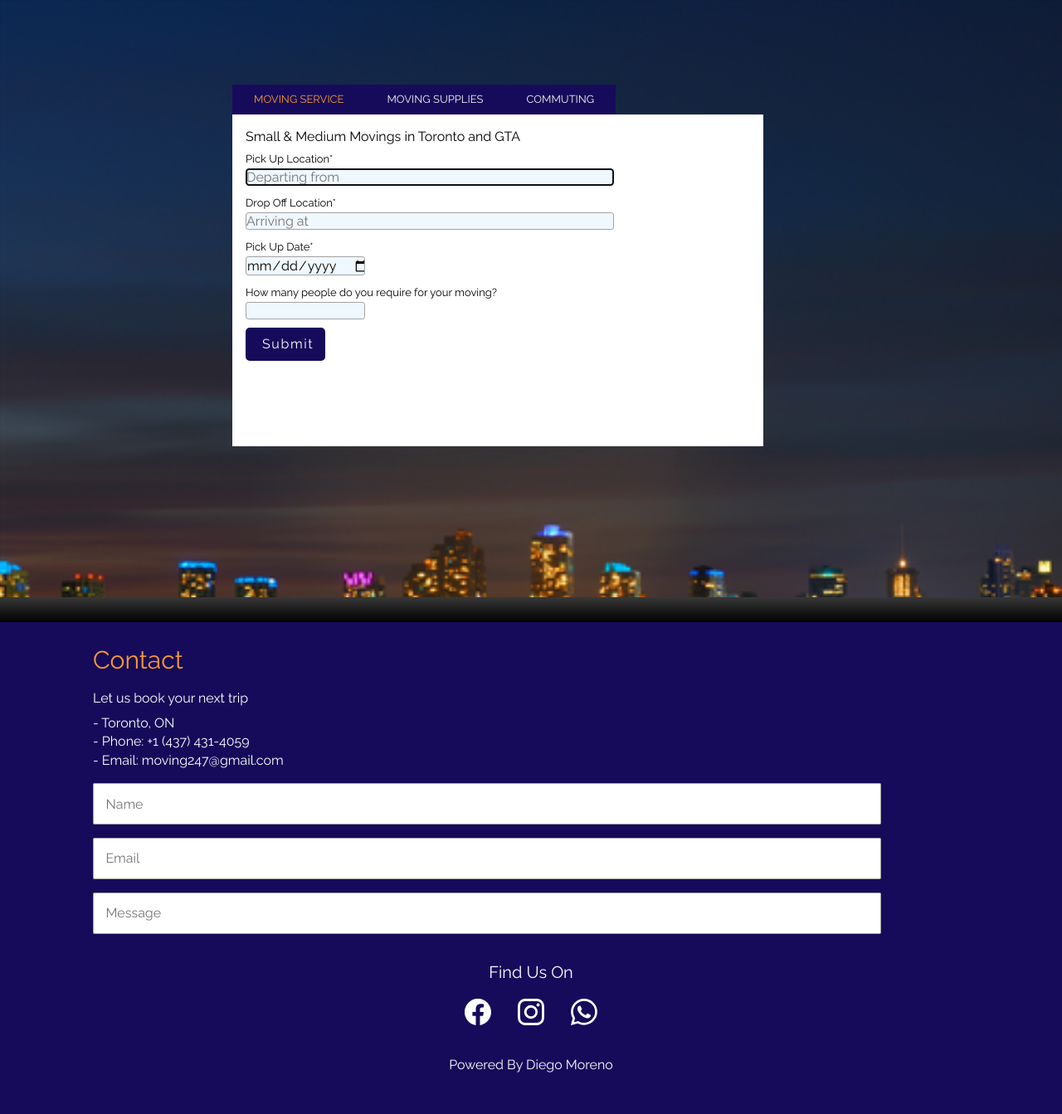
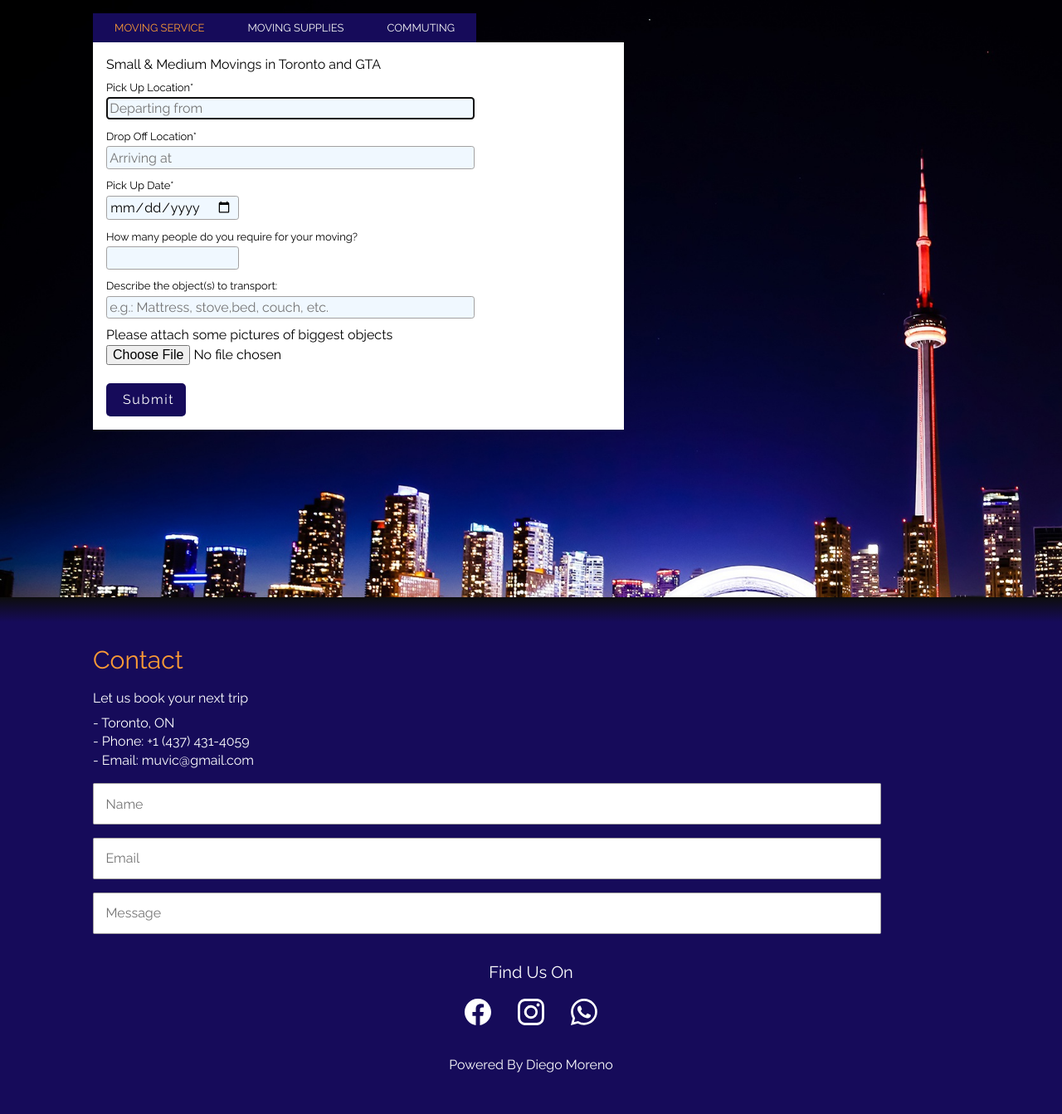
Before and after one commit to dalejomoreno/muvic, a PHP site: page /index.html in a window 1280 px wide. Shown: the part 80-1423 px from the top of the page at 83% size. Run offline with PHP 8.4, Linux system fonts and the light colour scheme.

Commit message:
New Background
Block as Flex
Background
Enhanced JS

```diff
--- a/css/styles.css
+++ b/css/styles.css
@@ -142,25 +142,26 @@
     }
 
     .main{
-        background-image: url(../img/toronto_color.jpg);
-        background-size: cover;
+        background-image: url(../img/toronto_color2.jpg);
+        background-size:cover;
 
         background-attachment: fixed;
         max-width: 100%;
 
         display: flex;
         flex-flow: row wrap;
-        justify-content: center;
-        align-items: center;
         min-height: 45em;
 
     }
-    .main-img{}
+
     .container{
         width: 60%;
         max-width: 45em;
+
         padding: 0 5em 5em 0;
-        margin: 1em;
+        margin: 1em 1em 1em 7em;
+
+
     }
     .container .ul{
         width: 100%;
@@ -182,35 +183,44 @@
         transition: all 0.5s ease;
         color: #FA9A36;
 
+
     }
-    .licor:hover{
+    .licor h2:hover{
 
         color:#FA9A36;
-        transform: scale(0.9);
+        transform: scale(1.2);
 
     }
     .container .subcontainer{
-        background-color: white;
-        min-height: 25em;
-        position: relative;
+        background-color: pink;
 
     }
+
     .subcontainer .block{
 
-        margin: 1em;
-        position: absolute;
-        width: 95%;
-        opacity: 0;
+
+        width: 100%;
+        background-color: white;
+        height: 0;
+
+        overflow: hidden;
+        margin: 0;
+        padding: 0;
     }
-    #moving{
-        z-index: 1;
+
+    .subcontainer .block.active{
+        height: auto;
+        margin: 0;
+        padding: 1em;
+
+        display: flex;
+        flex-flow: column wrap;
+
     }
-    .subcontainer .block.active{
-        opacity: 1;
-    }
+
     .subcontainer-label{
         font-size: 13px;
-        padding-right: 0.5em;
+        padding-right: 0.7em;
     }
     .block-h3{
         margin: 0em 0em 0.3em 0em;
@@ -222,10 +232,10 @@
         border: .1em solid rgb(163, 161, 161);
         border-radius: 0.2em;
         width: 73%;
-        padding: 0.em;
+        padding: 0.2em;
     }
     .block-input.short{
-        max-width: 9em;
+        max-width: 10em;
     }
     .button{
         background-color: #160B5A;
@@ -243,7 +253,7 @@
     }
     .space{
         height: 30px;
-        background: linear-gradient(rgb(53, 52, 52, 0.986),black);
+        background: linear-gradient(rgba(9, 9, 9, 0.986),#160b5a);
     }
     .footer{
         background-color: #160b5a;
@@ -316,16 +326,6 @@
         color: white;
     }
 
-
-    form.block{
-        display: inline-block;
-    }
-    #moving{
-        opacity: 1;
-    }
-
-
-
     @media (max-width:903px) {
         .container{
             padding: 0;
@@ -355,7 +355,7 @@
 
 
 
-/*page*/
+/* page */
 
 .page-container{
     display: flex;
--- a/index.html
+++ b/index.html
@@ -3,7 +3,7 @@
 <head>
   <meta charset="UTF-8">
   <meta name="viewport" content="width=device-width, initial-scale=1.0">
-  <title>GO Truck | Toronto</title>
+  <title>MUVIC | Toronto</title>
   <link href="./css/styles.css" rel="stylesheet">
   <link rel="preconnect" href="https://fonts.googleapis.com">
 <link rel="preconnect" href="https://fonts.gstatic.com" crossorigin>
@@ -30,14 +30,15 @@
     <div class="container">
   <!-- Main-Content -->
       <!-- Main-Taps -->
+
       <ul class="ul">
-        <li class="licor active" onclick="openLink(event,'moving');">Moving Service</li>
-        <li class="licor" onclick="openLink(event,'transporting');">Moving Supplies</li>
-        <li class="licor" onclick="openLink(event,'commuting');">Commuting</li>
+        <li class="licor active"><h2>Moving Service</h2></li>
+        <li class="licor"><h2>Moving Supplies</h2></li>
+        <li class="licor"><h2>Commuting</h2></li>
       </ul>
   <!-- Moving -->
       <div class="subcontainer">
-        <form class="block" id="moving" action="page.html">
+        <form class="block active" id="moving" action="page.html">
           <h3 class="block-h3">Small & Medium Movings in Toronto and GTA</h3>
           <div>
             <label for="input_label1" class="subcontainer-label">Pick Up Location*</label>
@@ -63,12 +64,24 @@
               <option value="0"></option>
               <option value="1"></option>
               <option value="2"></option>
+              <option value="Not sure"></option>
             </datalist>
           </div>
+
+          <div>
+            <label class="subcontainer-label">Describe the object(s) to transport:</label>
+            <input class="block-input" type="text" name="transporting_description" placeholder="e.g.: Mattress, stove,bed, couch, etc." required>
+          </div>
+
+          <div class="attachImg">
+            <label for="image">Please attach some pictures of biggest objects</label>
+            <input type="file" name="image" accept="image/*"/><br/>
+          </div>
+
           <button class="button" type="submit" name='register1'>Submit</button>
         </form>
   <!-- Transporting Tap -->
-        <form class="block" id="transporting" action="page.html">
+        <form class="block " id="transporting" action="page.html">
           <h3 class="block-h3">The Most Reliable Transportation Service In and Around Toronto</h3>
           <div>
             <label class="subcontainer-label">Pick Up Location*</label>
@@ -87,7 +100,7 @@
 
           <div>
             <label class="subcontainer-label">Describe the object(s) to transport:</label>
-            <input class="block-input" type="text" name="transporting_description" placeholder="e.g.: Stove,bed, couch, etc." required>
+            <input class="block-input" type="text" name="transporting_description" placeholder="e.g.: Mattress, stove,bed, couch, etc." required>
           </div>
           <button class="button" type="submit" name="register2">Submit</button>
         </form>
@@ -142,7 +155,7 @@
     <div class="footer subcontainer-short">
       <h3 class="h3" id="contact">Contact</h3>
       <p class="p">Let us book your next trip</p>
-      <p class="p">-  Toronto, ON<br>-  Phone: +1 (437) 431-4059<br>-  Email: moving247@gmail.com</p>
+      <p class="p">-  Toronto, ON<br>-  Phone: +1 (437) 431-4059<br>-  Email: muvic@gmail.com</p>
 
 
     <form class="form-footer">
--- a/page.html
+++ b/page.html
@@ -3,7 +3,7 @@
 <head>
   <meta charset="UTF-8">
   <meta name="viewport" content="width=device-width, initial-scale=1.0">
-  <title>GO Truck | Toronto</title>
+  <title>MUVIC | Toronto</title>
   <link href="./css/styles.css" rel="stylesheet">
   <link rel="preconnect" href="https://fonts.googleapis.com">
 <link rel="preconnect" href="https://fonts.gstatic.com" crossorigin>
@@ -16,7 +16,7 @@
 <body>
   <!-- Header -->
   <header class="header">
-    <a href="index.html" class="Header-a"><img src="img/logo_red.png" alt="image" class="header-img"></a>
+    <a href="index.html" class="Header-a"><img src="img/Logo1.png" alt="image" class="header-img"></a>
   </header>
 
 
@@ -24,7 +24,7 @@
   <div class="page-container">
             <p class="page-container-p">Request Receive. An agent will contact you in the next 30 minutes</p>
             <p class="page-container-p">Thank you for choosing us!!</p><br>
-            <a href="index.html" class="Header-a"><img src="img/logo_red.png" alt="image" class="header-img"></a>
+            <a href="index.html" class="Header-a"><img src="img/Logo3.png" alt="image" class="header-img"></a>
     </section>
   </div>
 </main>
```
Also changed, not shown: img/toronto_color2.jpg (added), img/xxx.jpg (added).
